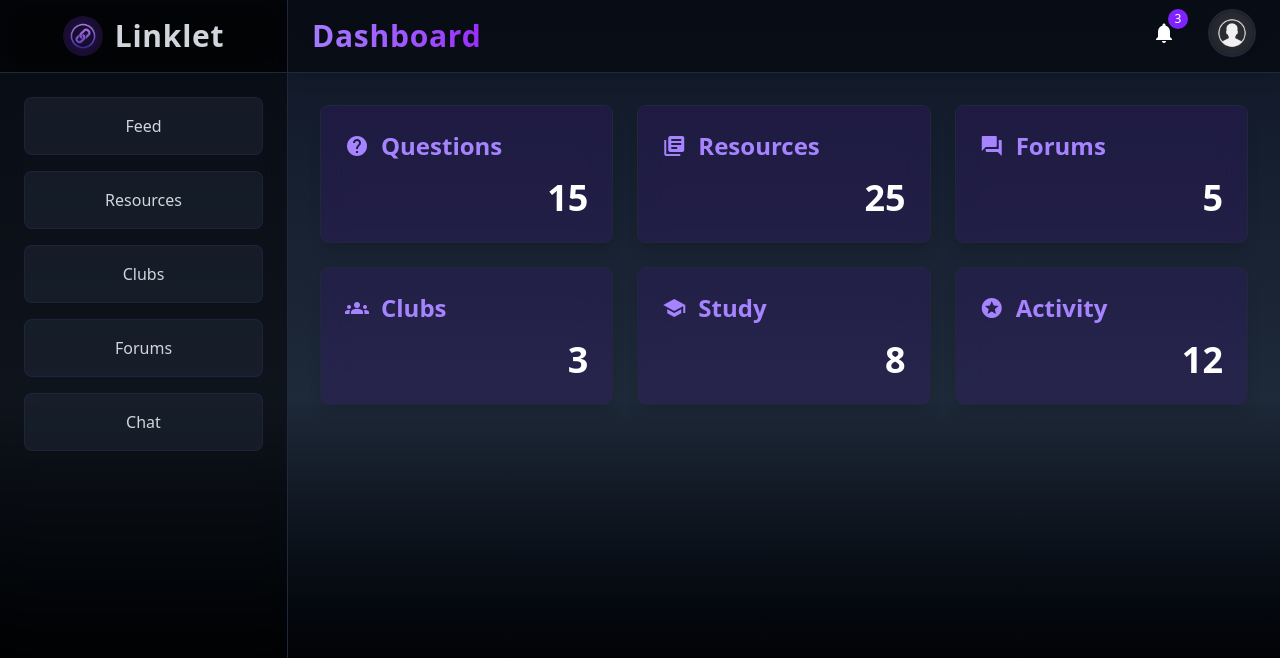
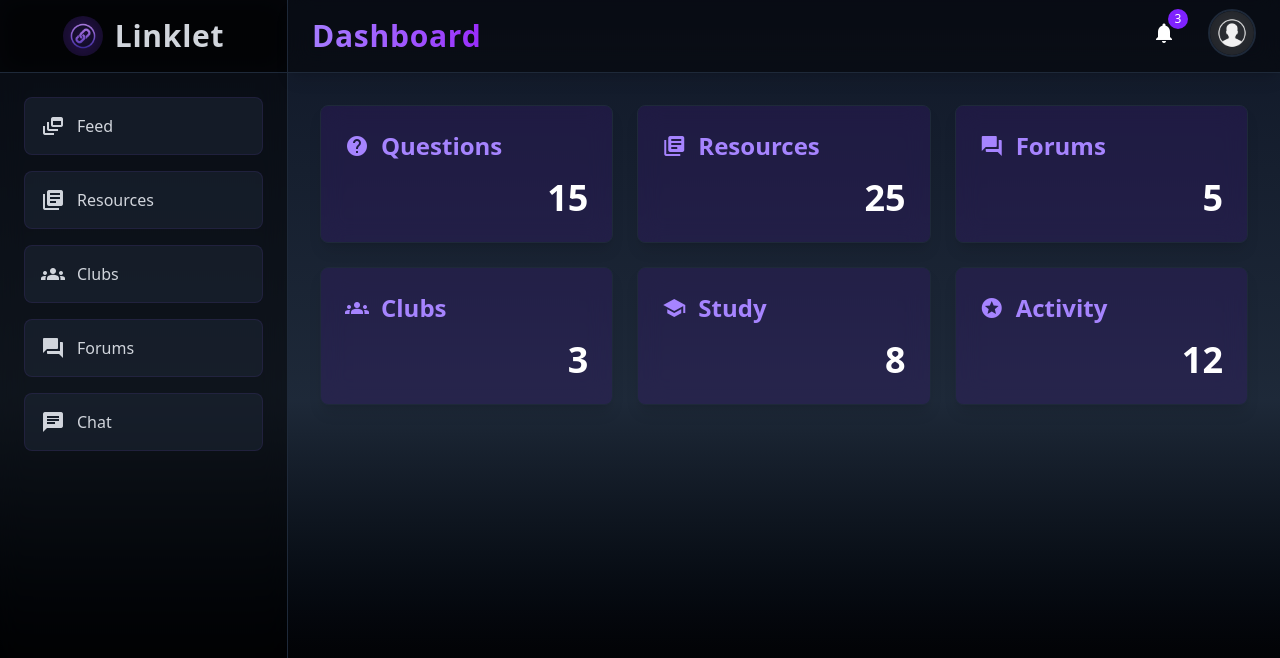
Before and after one commit to Tanish-237/linklet, a React (Vite) app in the folder frontend/: page / in a window 1280 px wide. Shown: the top 658 px of the page. Built offline with nearby package versions, Linux system fonts and the light colour scheme.

Commit message:
Dashboard v2

```diff
--- a/frontend/src/dashboard.jsx
+++ b/frontend/src/dashboard.jsx
@@ -45,9 +45,18 @@ export default function Dashboard() {
         </div>
         <nav className="flex-1 overflow-y-auto no-scrollbar">
           <ul className="space-y-4 p-6">
-            {["Feed", "Resources", "Clubs", "Forums", "Chat"].map((item) => (
-              <li key={item} className="p-4 bg-gray-800/50 rounded-lg hover:bg-violet-900/30 transition-all duration-300 cursor-pointer border border-violet-500/10 hover:border-violet-500/30 group">
-                <span className="group-hover:text-violet-400 transition-colors">{item}</span>
+            {[
+              { icon: "dynamic_feed", label: "Feed" },
+              { icon: "library_books", label: "Resources" },
+              { icon: "groups", label: "Clubs" },
+              { icon: "forum", label: "Forums" },
+              { icon: "chat", label: "Chat" }
+            ].map((item) => (
+              <li key={item.label} className="p-4 bg-gray-800/50 rounded-lg hover:bg-violet-900/30 transition-all duration-300 cursor-pointer border border-violet-500/10 hover:border-violet-500/30 group">
+                <div className="flex items-center gap-3">
+                  <span className="material-icons text-2xl group-hover:text-violet-400 transition-colors">{item.icon}</span>
+                  <span className="group-hover:text-violet-400 transition-colors">{item.label}</span>
+                </div>
               </li>
             ))}
           </ul>
```
